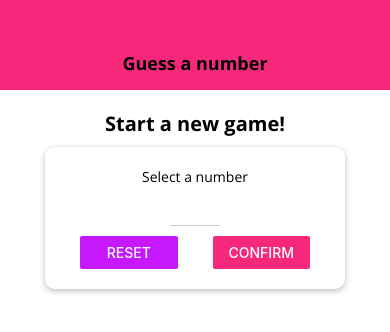
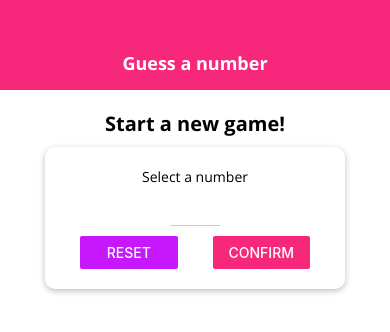
Before and after one commit to edsonjmv/rn-first-app, a React Native app: screen / in a window 390 px wide. Shown: the top 332 px of the page. Built offline with nearby package versions, Linux system fonts and the light colour scheme.

Commit message:
using the Platform API

```diff
--- a/components/Header.js
+++ b/components/Header.js
@@ -1,5 +1,5 @@
 import React from 'react';
-import { StyleSheet, Text, View } from 'react-native';
+import { StyleSheet, Text, View, Platform } from 'react-native';
 import Colors from '../constants/colors';
 
 const Header = (props) => {
@@ -15,12 +15,14 @@ const styles = StyleSheet.create({
     width: '100%',
     height: 90,
     paddingTop: 36,
-    backgroundColor: Colors.primary,
+    backgroundColor: Platform.OS === 'ios' ? '#fff' : Colors.primary,
     alignItems: 'center',
-    justifyContent: 'center'
+    justifyContent: 'center',
+    borderBottomColor: Platform.OS === 'ios' ? '#ccc' : 'transparent',
+    borderBottomWidth: Platform.OS === 'ios' ? 1 : 0
   },
   headerTitle: {
-    color: '#000',
+    color: Platform.OS === 'ios' ? Colors.primary : '#fff',
     fontSize: 18,
     fontFamily: 'open-sans-bold'
   }
```
